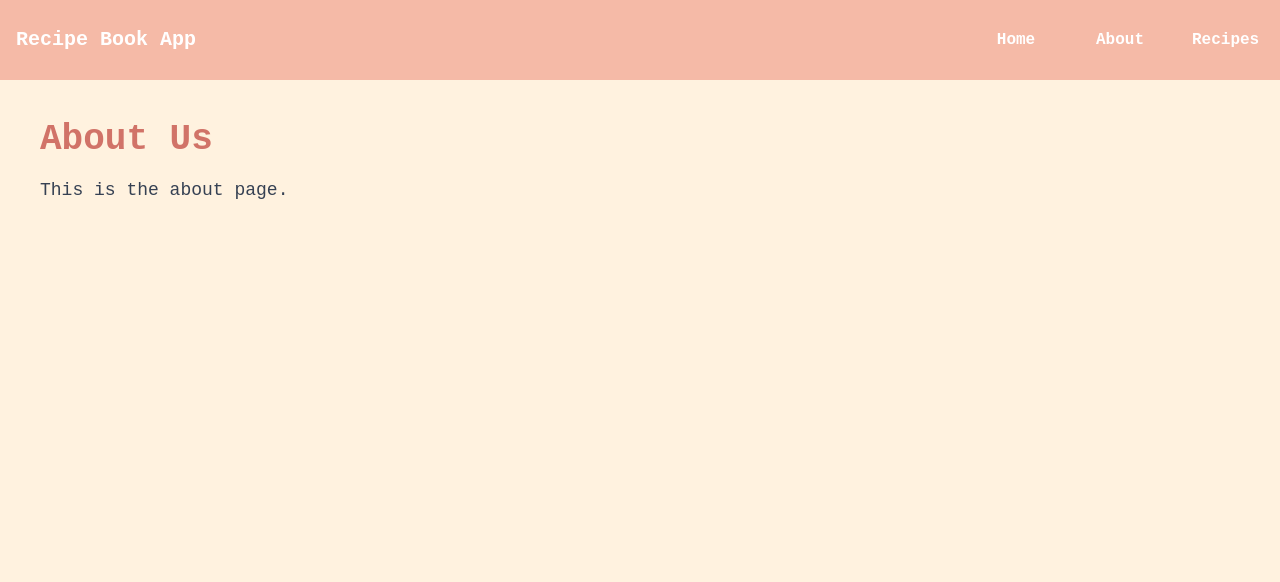
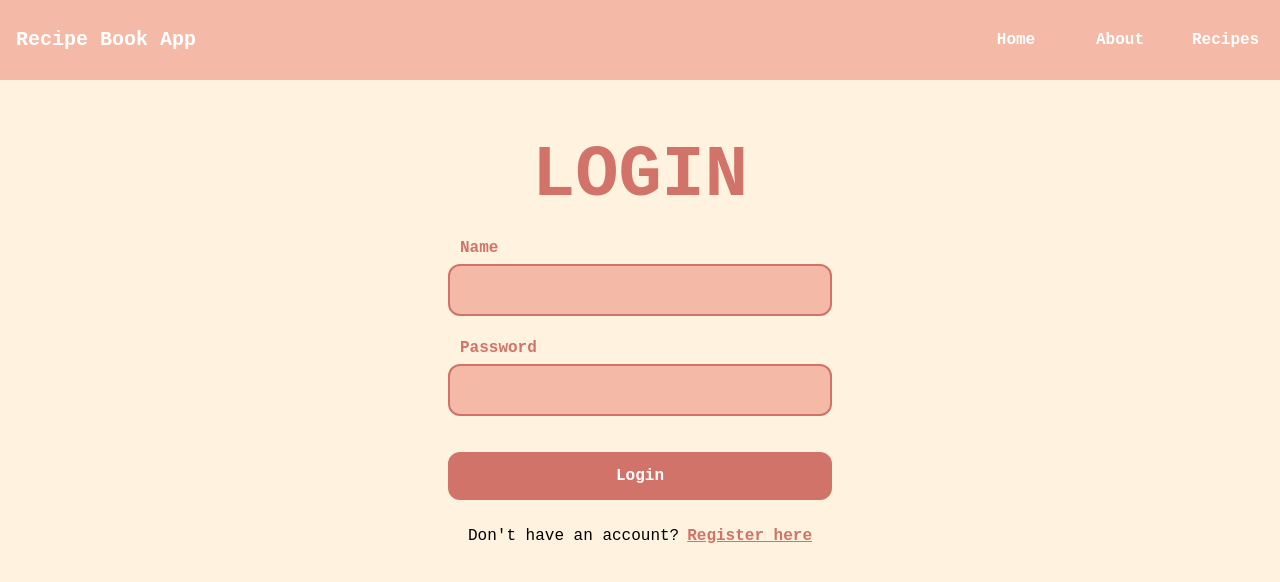
Before and after one commit to jnnkim1/recipe-app, a Next.js app: page /login in a window 1280 px wide. Shown: the top 582 px of the page. Built offline with nearby package versions, Linux system fonts and the light colour scheme.

Commit message:
completed login page

```diff
--- a/app/components/NavBar.jsx
+++ b/app/components/NavBar.jsx
@@ -52,7 +52,7 @@ export default function NavBar({ title }) {
                     <li key={btn.name}>
                         <Link href={btn.route}>
                             <button
-                                className={`text-white font-semibold p-2 ${btn.name === "Login" ? "w-20 h-12 bg-[#D17368] rounded hover:bg-[#b5645b] transition duration-300 cursor-pointer" : "w-20 h-12 rounded hover:bg-[#d99c89] transition duration-300 cursor-pointer"
+                                className={`text-white font-semibold p-2 ${btn.name === "Login" ? "w-20 h-12 bg-[#D17368] rounded-xl hover:bg-[#b5645b] transition duration-300 cursor-pointer" : "w-20 h-12 rounded-xl hover:bg-[#d99c89] transition duration-300 cursor-pointer"
                                     }`}
                             >
                                 {btn.name}
--- a/app/login/page.jsx
+++ b/app/login/page.jsx
@@ -1,10 +1,50 @@
 export default function Login() {
   return (
-    <main className="p-10">
-      <h1 className="text-4xl font-bold text-[#D17368]">About Us</h1>
-      <p className="mt-4 text-lg text-gray-700">
-        This is the about page.
-      </p>
-    </main>
+    <div className="flex flex-col min-h-screen">
+
+      <main className="flex flex-col justify-center items-center">
+        <section className="w-1/2 justify-center items-center flex flex-col mt-15">
+          <h1 className="text-7xl font-bold text-[#D17368]">LOGIN</h1>
+          {/* <section> */}
+          <form className="flex flex-col gap-4 w-full max-w-sm mx-auto mt-5">
+            <div className="flex flex-col gap-1">
+              <label className="mt-1 ml-3 font-bold text-[#D17368]">Name</label>
+              <input
+                type="Username"
+                className="bg-[#F5BAA7] rounded-xl border-2 border-[#D17368] px-4 py-3 transition duration-300 focus:opacity-80 focus:ring-2 focus:ring-[#D17368] focus:outline-none"
+              />
+            </div>
+            <div className="flex flex-col gap-1">
+              <label className="mt-1 ml-3 font-bold text-[#D17368]">Password</label>
+              <input
+                type="Password"
+                className="bg-[#F5BAA7] rounded-xl border-2 border-[#D17368] px-4 py-3 transition duration-300 focus:opacity-80 focus:ring-2 focus:ring-[#D17368] focus:outline-none"
+              />
+            </div>
+
+            <button className="bg-[#D17368] mt-5 text-white font-semibold py-3 rounded-xl hover:bg-[#b5645b] transition duration-300 cursor-pointer">
+              Login
+            </button>
+            <div className="flex justify-center items-center gap-2 mt-2">
+              <span>Don't have an account? </span>
+              <a
+                href="/register"
+                className="text-[#D17368] font-semibold underline cursor-pointer"
+              >
+                Register here
+              </a>
+            </div>
+          </form>
+        </section>
+        {/* <section className="flex flex-row flex-wrap justify-center items-center gap-10">
+          </section> */}
+        {/* </section> */}
+      </main>
+
+      {/* Footer */}
+      {/* <footer className="bg-gray-900 text-white text-center p-4">
+            <small>© 2025 My React Site</small>
+          </footer> */}
+    </div>
   );
 }
--- a/app/page.tsx
+++ b/app/page.tsx
@@ -21,12 +21,12 @@ export default function Home() {
           </p>
           <section className="flex flex-row flex-wrap justify-center items-center gap-10">
             <Link href="/register">
-              <button className="bg-[#D17368] text-white font-semibold w-51 h-12 rounded hover:bg-[#b5645b] transition duration-300 cursor-pointer">
+              <button className="bg-[#D17368] text-white font-semibold w-51 h-12 rounded-xl hover:bg-[#b5645b] transition duration-300 cursor-pointer">
                 Register
               </button>
             </Link>
             <Link href="/login">
-              <button className="bg-[#FFF2DF] text-[#D17368] font-semibold w-51 h-12 rounded border-3 border-[#D17368] hover:bg-[#ffe8c7] transition duration-300 cursor-pointer">
+              <button className="bg-[#FFF2DF] text-[#D17368] font-semibold w-51 h-12 rounded-xl border-3 border-[#D17368] hover:bg-[#ffe8c7] transition duration-300 cursor-pointer">
                 Login
               </button>
             </Link>
```
